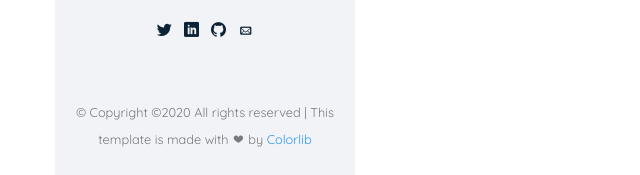
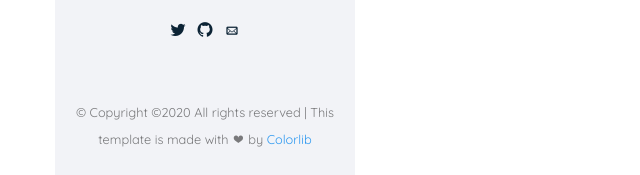
Before and after one commit to susannahcodes/-deprecated-old-github-pages-site, a plain HTML site: page index.html in a window 1280 px wide. Shown: the part 469-644 px from the top of the page, 0-640 px from the left. Drawn offline with nearby package versions, Linux system fonts and the light colour scheme; files whose address does not match are found by name; a web font is replaced by a local one.

Commit message:
Update index.html

```diff
--- a/index.html
+++ b/index.html
@@ -77,7 +77,6 @@
 
 				<ul>
 					<li><a href="https://www.twitter.com/susannahcodes"><i class="icon-twitter2"></i></a></li>
-					<li><a href="https://www.linkedin.com/in/jonesms"><i class="icon-linkedin2"></i></a></li>
 					<li><a href="https://www.github.com/susannahjones"><i class="icon-github"></i></a></li>
 					<li><a href="mailto:susannahcodes@gmail.com"><i class="icon-mail"></i></a></li>
 				</ul>
```
